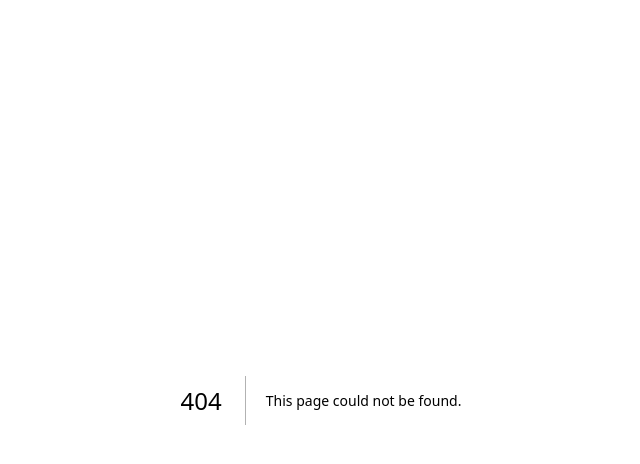
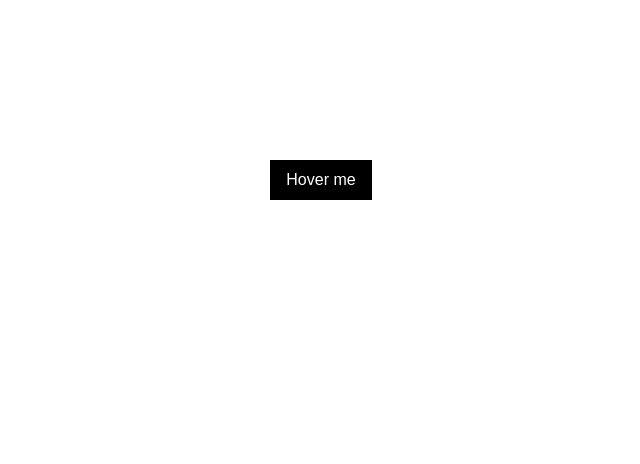
Before and after one commit to Ayusht0mar/components, a Next.js app: page /hoverbutton in a window 1280 px wide. Before the commit this address had no page. Shown: the top 464 px of the page, without its empty margins (319-959 px from the left). Built offline with nearby package versions, Linux system fonts and the light colour scheme.

Commit message:
Hover Button component created

```diff
--- /dev/null
+++ b/src/app/(components)/hoverbutton/page.tsx
@@ -0,0 +1,18 @@
+"use client"
+
+import { motion } from "framer-motion"
+
+const HoverButton = () => {
+    return (
+        <div className="flex justify-center my-40">
+            <motion.button
+                className="bg-black text-white px-4 py-2"
+                whileHover={{ scale: 1.1 }}
+                whileTap={{ scale: 0.9 }}>
+                    Hover me
+            </motion.button>
+        </div>
+     );
+}
+
+export default HoverButton;
```
